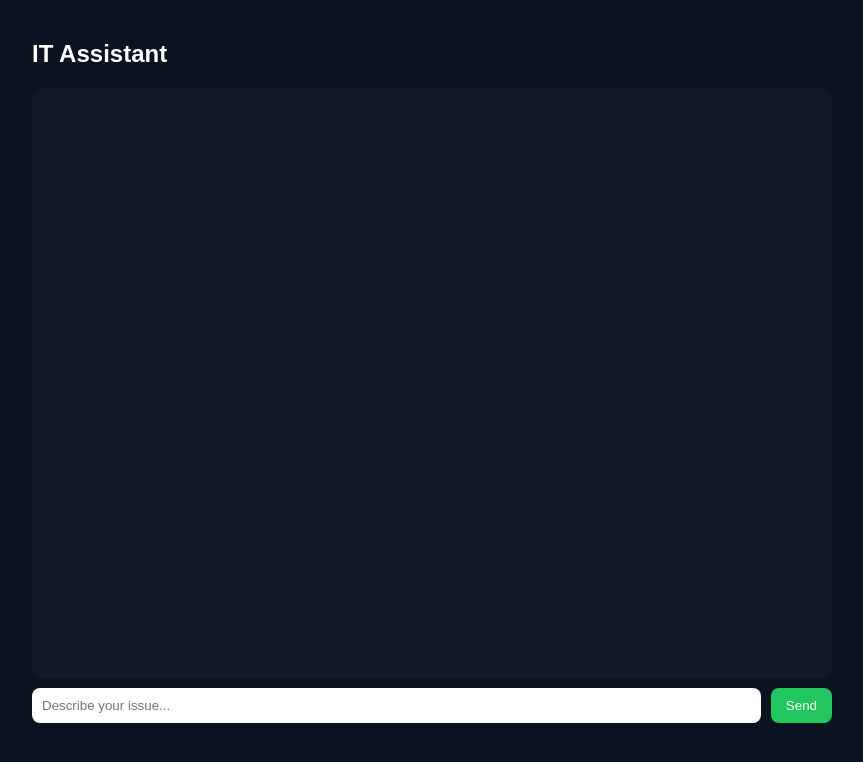
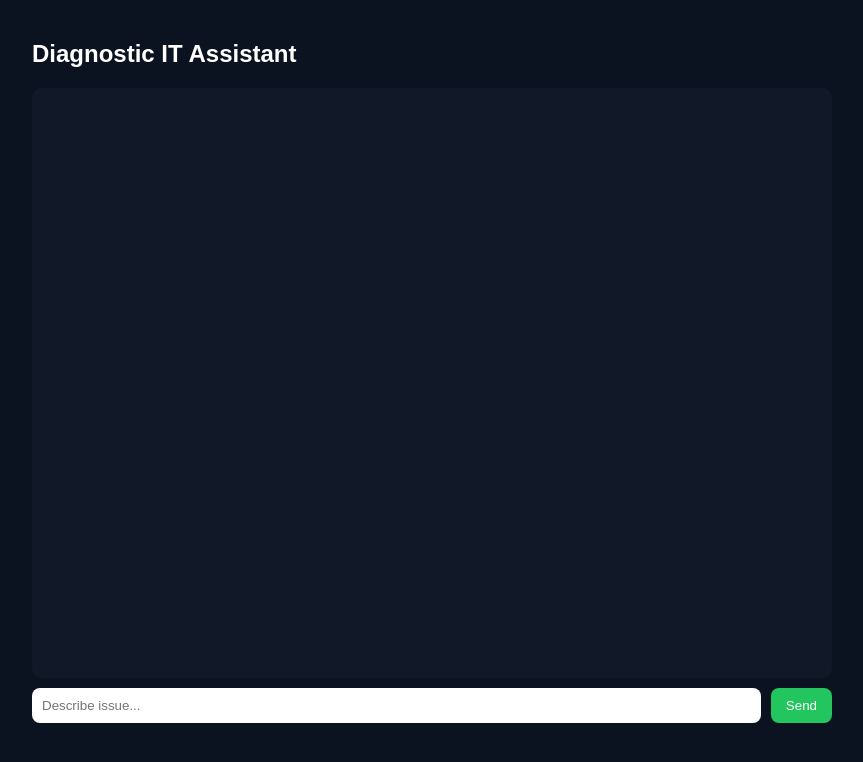
Before and after one commit to bgrider1984/it-ai-tool, a Flask app: page / in a window 1280 px wide. Shown: the top 762 px of the page, without its empty margins (208-1071 px from the left). Run offline with Flask 3, Linux system fonts and the light colour scheme.

Commit message:
Update index.html

```diff
--- a/templates/index.html
+++ b/templates/index.html
@@ -2,7 +2,7 @@
 <html>
 <head>
 <meta charset="UTF-8">
-<title>IT Assistant</title>
+<title>Diagnostic IT Assistant</title>
 
 <style>
 body {
@@ -73,12 +73,12 @@ button {
 <body>
 
 <div class="container">
-    <h2>IT Assistant</h2>
+    <h2>Diagnostic IT Assistant</h2>
 
     <div id="chat"></div>
 
     <div class="inputArea">
-        <input id="input" placeholder="Describe your issue..." />
+        <input id="input" placeholder="Describe issue..." />
         <button onclick="send()">Send</button>
     </div>
 </div>
```
